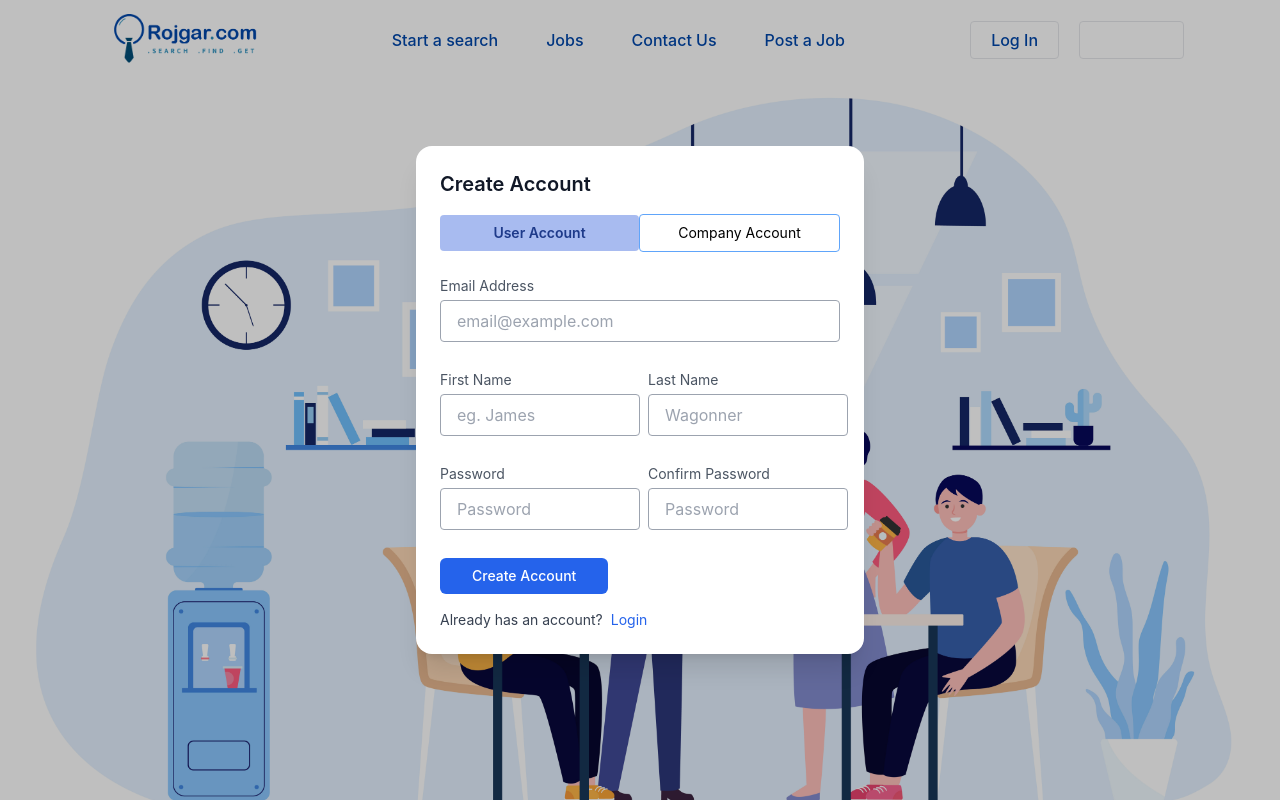
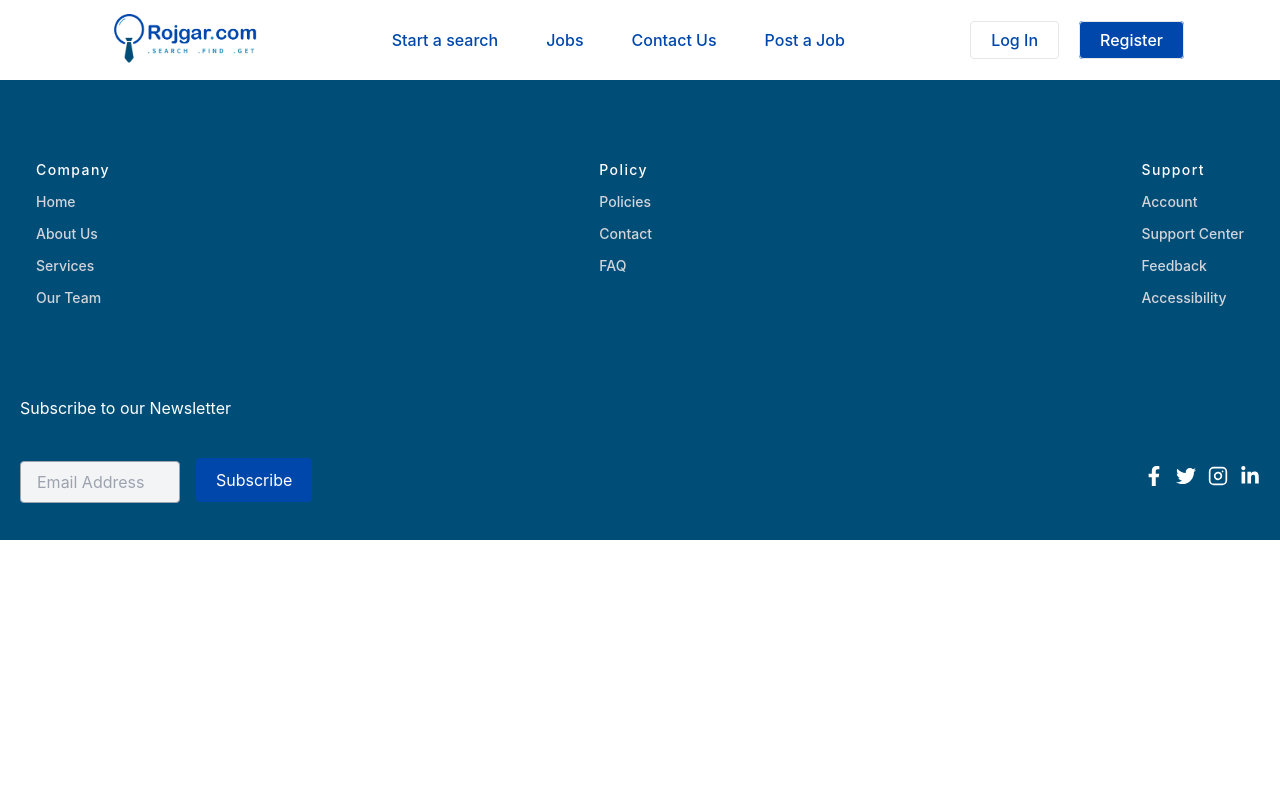
Before and after one commit to Abishekthapa09/Rojgar_frontend, a React (Vite) app: page / in a window 1280 px wide. Before the commit this address led to /user-auth. Shown: the top 800 px of the page. Built offline with nearby package versions, Linux system fonts and the light colour scheme.

Commit message:
About Section

```diff
--- a/package.json
+++ b/package.json
@@ -1,5 +1,5 @@
 {
-  "name": "client",
+  "name": "rojgar.com_frontend",
   "private": true,
   "version": "0.0.0",
   "type": "module",
--- a/src/App.jsx
+++ b/src/App.jsx
@@ -21,7 +21,7 @@ function Layout() {
   return user?.token ? (
     <Outlet />
   ) : (
-    <Navigate to='/user-auth' state={{ from: location }} replace />
+    <Navigate to='/' state={{ from: location }} replace />
   );
 }
 
--- a/src/components/Navbar.jsx
+++ b/src/components/Navbar.jsx
@@ -239,7 +239,7 @@ const Navbar = () => {
         {/* sign Up and Login Button */}
         <div className='text-base text-primary font-medium space-x-5 hidden lg:block'>
             <Link to="/Login" className='py-2 px-5 border rounded'>Log In</Link>
-            <Link to="/sign-up" className='py-2 px-5 border rounded bg-blue text-white'>Register</Link>
+            <Link to="/sign-up" className='py-2 px-5 border rounded bg-primary text-white'>Register</Link>
         </div>
         {/* mobile menu */}
         <div className='md:hidden block'>
@@ -251,7 +251,7 @@ const Navbar = () => {
         </div>
     </nav>
     {/* nav items for mobile */}
-    <div className={`px-4 bg-black py-5 rounded-sm ${isMenuOpen ? "" : "hidden"} `}>{
+    <div className={`px-4 bg-tertiary py-5 rounded-sm ${isMenuOpen ? "" : "hidden"} `}>{
         <ul>
         {navItems.map(({path,title})=>(
                     <li key={path} className='text-base text-white first:text-white py-1'>
```
